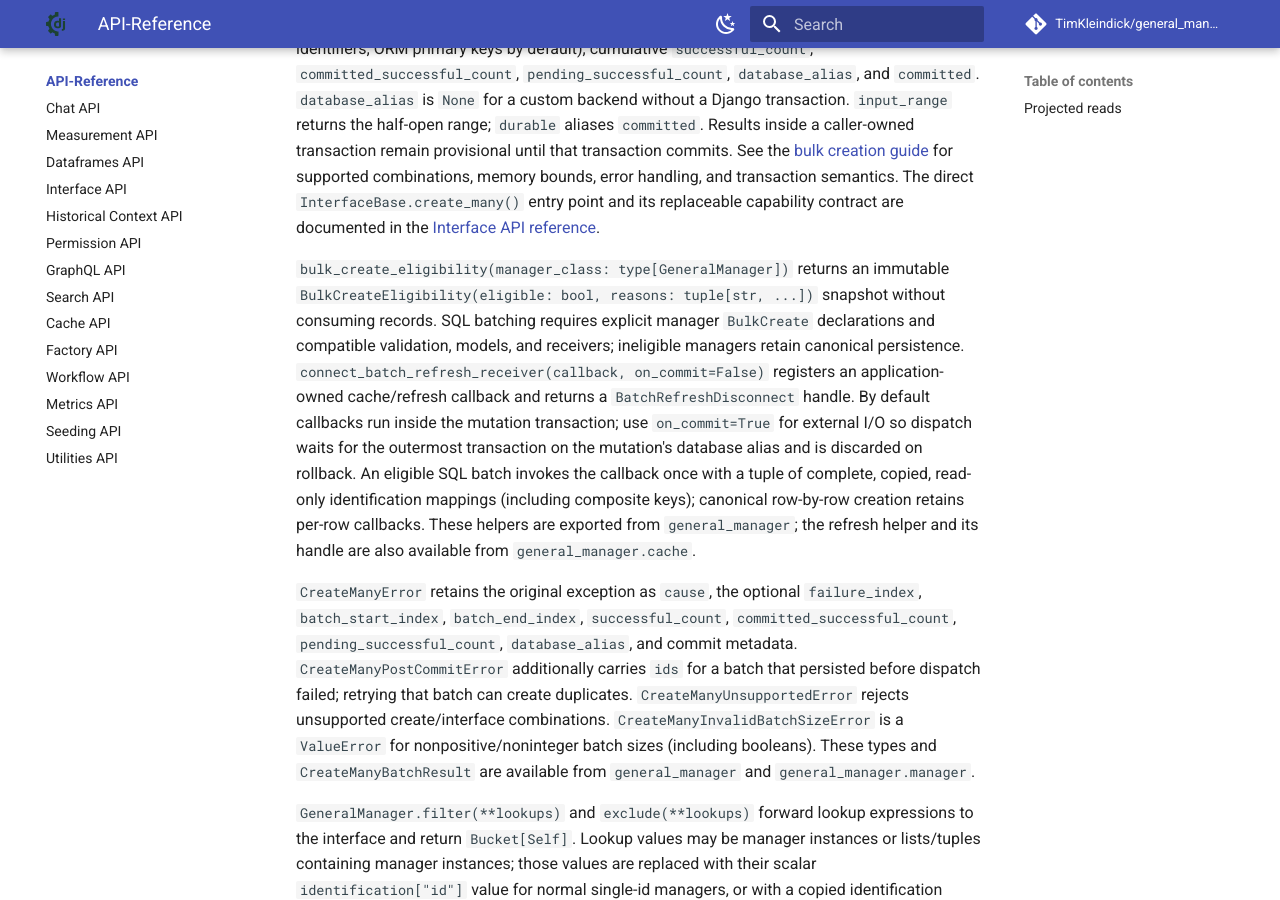
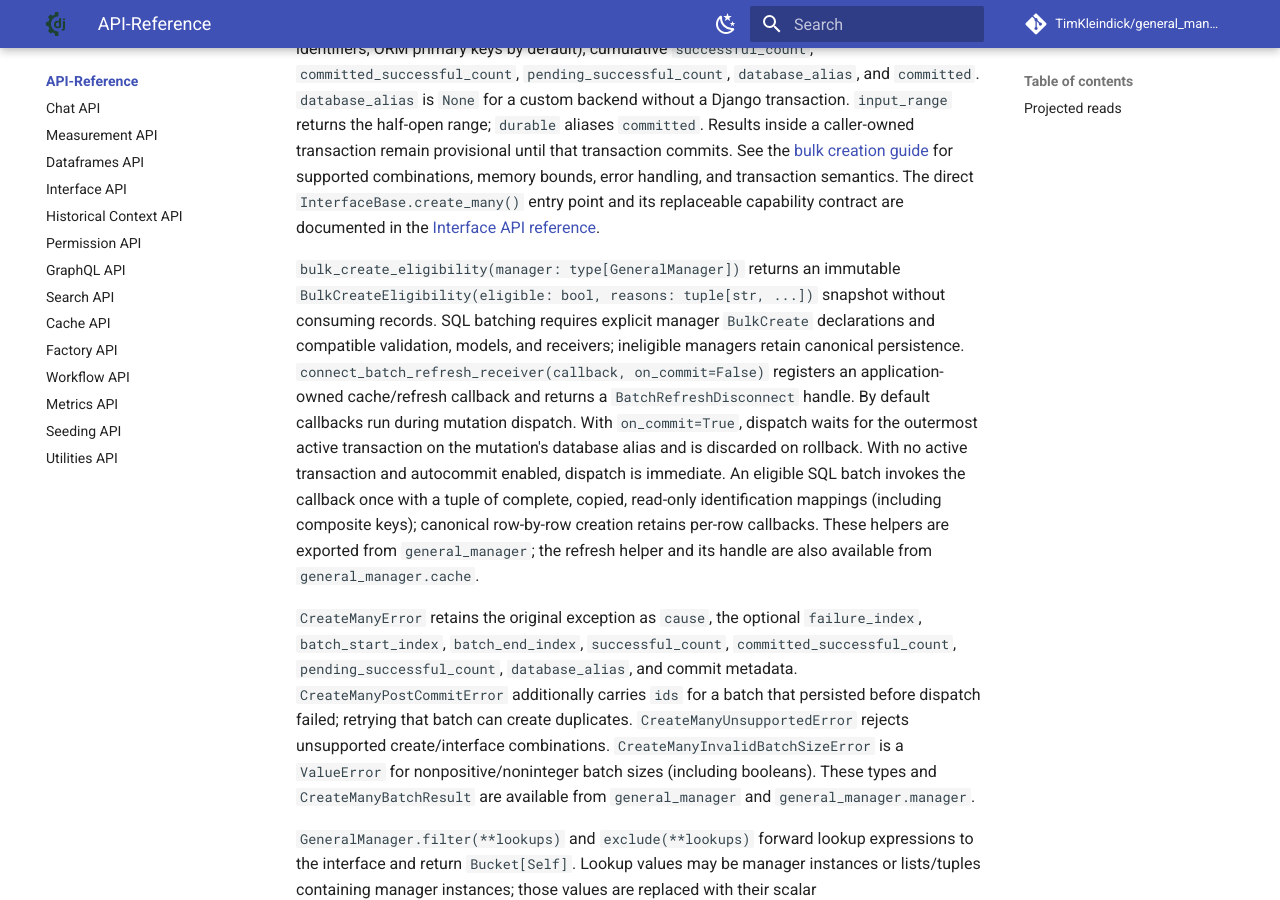
Before and after one commit to TimKleindick/general_manager, an MkDocs documentation site: the page built from docs/api/core.md, in a window 1280 px wide and 900 px high, scrolled down 1303 px. Built offline with MkDocs 1.6.1 and Material for MkDocs 9.7.7, drawn with Linux system fonts in a browser that asks for light colours; comment, search, counter and statistics services are not loaded.

Commit message:
docs: correct eligibility signature and upload failure reporting

```diff
--- a/docs/api/core.md
+++ b/docs/api/core.md
@@ -59,16 +59,17 @@ combinations, memory bounds, error handling, and transaction semantics. The
 direct `InterfaceBase.create_many()` entry point and its replaceable capability
 contract are documented in the [Interface API reference](interface.md).
 
-`bulk_create_eligibility(manager_class: type[GeneralManager])` returns an
+`bulk_create_eligibility(manager: type[GeneralManager])` returns an
 immutable `BulkCreateEligibility(eligible: bool, reasons: tuple[str, ...])`
 snapshot without consuming records. SQL batching requires explicit manager
 `BulkCreate` declarations and compatible validation, models, and receivers;
 ineligible managers retain canonical persistence.
 `connect_batch_refresh_receiver(callback, on_commit=False)` registers an
 application-owned cache/refresh callback and returns a `BatchRefreshDisconnect`
-handle. By default callbacks run inside the mutation transaction; use
-`on_commit=True` for external I/O so dispatch waits for the outermost transaction
-on the mutation's database alias and is discarded on rollback. An eligible SQL
+handle. By default callbacks run during mutation dispatch. With
+`on_commit=True`, dispatch waits for the outermost active transaction on the
+mutation's database alias and is discarded on rollback. With no active
+transaction and autocommit enabled, dispatch is immediate. An eligible SQL
 batch invokes the callback once with a tuple of complete, copied, read-only
 identification mappings (including composite keys); canonical row-by-row
 creation retains per-row callbacks. These helpers are exported from `general_manager`; the refresh helper
```
Also changed, not shown: docs/api/graphql.md (+5 -3 lines), 1 other file.
